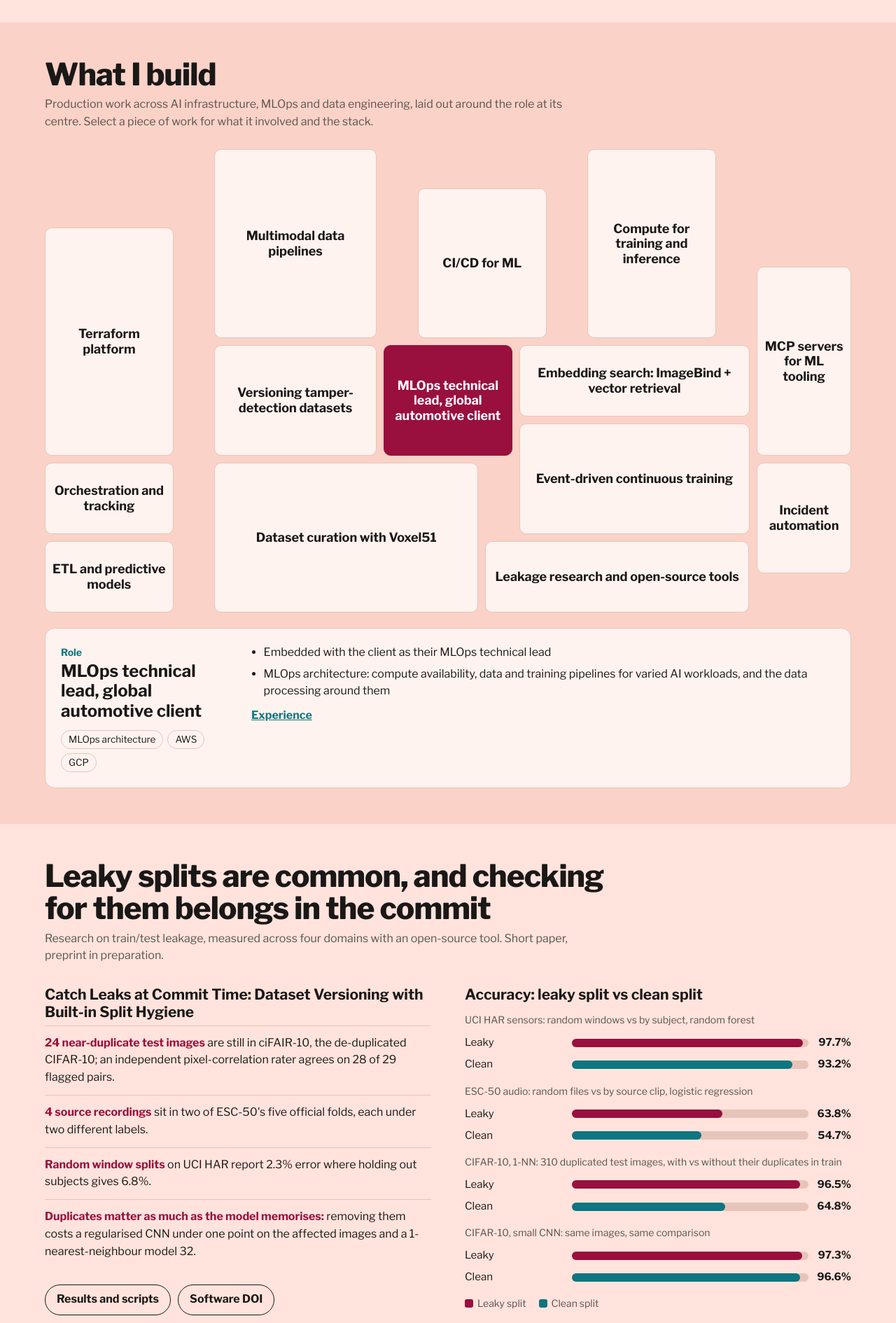
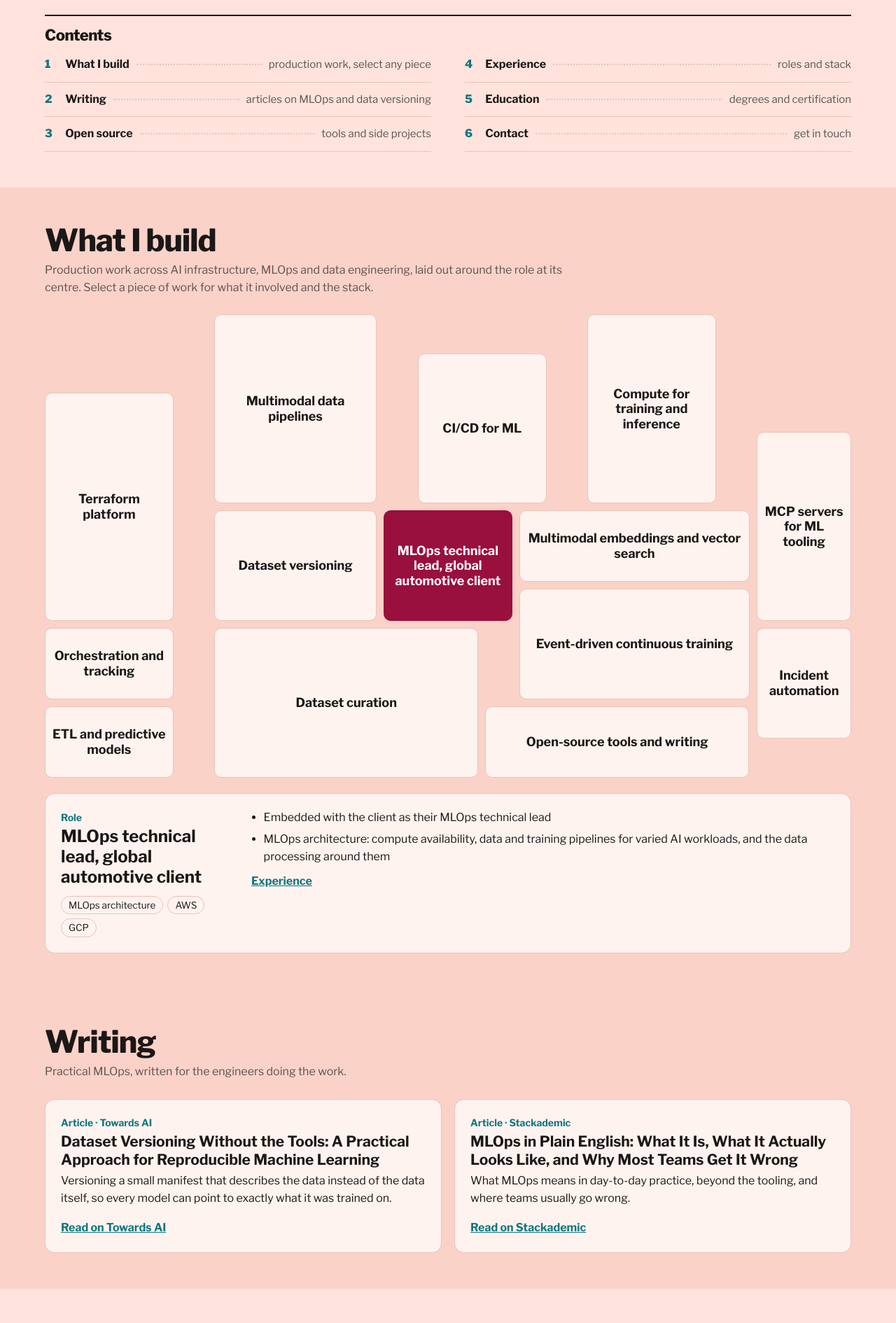
Before and after one commit to rajanalamuri/rajanalamuri.github.io, a plain HTML site: page index.html in a window 1280 px wide. Shown: the part 860-2750 px from the top of the page at 70% size. Drawn offline with nearby package versions, Linux system fonts and the light colour scheme.

Commit message:
Contents block; remove research section and specific internal terms

```diff
--- a/index.html
+++ b/index.html
@@ -62,7 +62,6 @@ pre{overflow-x:auto;margin:0 0 12px;padding:10px 12px;border-radius:8px;backgrou
 .row{display:grid;grid-template-columns:9.5em minmax(0,1fr) 3.4em;gap:10px;align-items:center;margin:8px 0;font-size:15px}
 .track{height:12px;background:var(--line);border-radius:6px;position:relative}
 .track i{position:absolute;inset:0 auto 0 0;border-radius:6px}
-.leaky i{background:var(--claret)}.clean i{background:var(--teal)}
 .row b{text-align:right;white-space:nowrap;font-variant-numeric:tabular-nums}
 .pair{margin-bottom:14px}.pair>span{font-size:14px;color:var(--mute)}
 .legend{display:flex;gap:18px;font-size:14px;color:var(--mute);margin-top:6px}
@@ -105,13 +104,24 @@ footer small{display:block;margin-top:28px;opacity:.75}
 .credit{font-size:14px;color:var(--mute);margin:10px 0 0}
 @media(max-width:860px){.mosaic{grid-template-columns:repeat(2,minmax(0,1fr));grid-auto-rows:auto}.tile{grid-column:auto!important;grid-row:auto!important;min-height:56px}.tile.core{grid-column:1/-1!important;order:-1}.detail{grid-template-columns:minmax(0,1fr)}}
 @media(prefers-reduced-motion:reduce){.tile{animation:none;transition:none}}
+.toc{margin-top:40px;border-top:2px solid var(--ink);padding-top:16px}
+.toc h2{font-size:22px;margin:0 0 6px}
+.toc ol{list-style:none;margin:0;padding:0;display:grid;grid-template-columns:repeat(2,minmax(0,1fr));grid-template-rows:repeat(3,auto);grid-auto-flow:column;gap:0 48px;counter-reset:t}
+.toc li{counter-increment:t}
+.toc a{display:flex;align-items:baseline;gap:10px;padding:12px 0;border-bottom:1px solid var(--line);text-decoration:none;min-height:44px}
+.toc a::before{content:counter(t);font-weight:800;color:var(--teal);min-width:1.2em}
+.toc b{font-weight:700;white-space:nowrap}
+.toc .dots{flex:1;border-bottom:2px dotted var(--line);transform:translateY(-4px)}
+.toc span.d{color:var(--mute);font-size:15px;text-align:right}
+.toc a:hover b,.toc a:focus-visible b{color:var(--teal)}
+@media(max-width:700px){.toc ol{grid-template-columns:minmax(0,1fr);grid-template-rows:none;grid-auto-flow:row}.toc .dots{display:none}.toc a{flex-wrap:wrap}.toc span.d{text-align:left;flex-basis:100%;padding-left:calc(1.2em + 10px)}}
 @media(max-width:900px){.hero,.paper{grid-template-columns:minmax(0,1fr)}}
 @media(max-width:600px){nav .wrap{flex-wrap:nowrap;overflow-x:auto;gap:18px}nav a{flex:none}nav b{flex:none}.job{grid-template-columns:minmax(0,1fr)}.row{grid-template-columns:7.5em minmax(0,1fr) 3.2em}.facts{grid-template-columns:minmax(0,1fr) minmax(0,1fr)}}
 @media(prefers-reduced-motion:reduce){html{scroll-behavior:auto}.pulse{display:none}}
 </style>
 </head>
 <body>
-<nav><div class="wrap"><b>Raj Alamuri</b><a href="#mlops">Work</a><a href="#research">Research</a><a href="#writing">Writing</a><a href="#projects">Open source</a><a href="#work">Experience</a><a href="#education">Education</a><a href="#contact">Contact</a></div></nav>
+<nav><div class="wrap"><b>Raj Alamuri</b><a href="#mlops">Work</a><a href="#writing">Writing</a><a href="#projects">Open source</a><a href="#work">Experience</a><a href="#education">Education</a><a href="#contact">Contact</a></div></nav>
 
 <header class="band">
  <div class="wrap">
@@ -135,6 +145,14 @@ footer small{display:block;margin-top:28px;opacity:.75}
   </div>
   <div class="fig" id="dag" role="img" aria-label="Lineage graph of Raj's work: raw data is annotated, versioned and checked, trained and shipped, then published; teaching and field sensing branch off."><svg id="dagsvg"></svg></div>
   <p class="cap">How my work fits together, drawn as a data-lineage graph. Select a stage to jump to it.</p>
+  <div class="toc" role="navigation" aria-label="Contents"><h2>Contents</h2><ol>
+   <li><a href="#mlops"><b>What I build</b><span class="dots"></span><span class="d">production work, select any piece</span></a></li>
+   <li><a href="#writing"><b>Writing</b><span class="dots"></span><span class="d">articles on MLOps and data versioning</span></a></li>
+   <li><a href="#projects"><b>Open source</b><span class="dots"></span><span class="d">tools and side projects</span></a></li>
+   <li><a href="#work"><b>Experience</b><span class="dots"></span><span class="d">roles and stack</span></a></li>
+   <li><a href="#education"><b>Education</b><span class="dots"></span><span class="d">degrees and certification</span></a></li>
+   <li><a href="#contact"><b>Contact</b><span class="dots"></span><span class="d">get in touch</span></a></li>
+  </ol></div>
  </div>
 </header>
 
@@ -148,25 +166,6 @@ footer small{display:block;margin-top:28px;opacity:.75}
  </div>
 </section>
 
-<section class="band" id="research">
- <div class="wrap">
-  <h2>Leaky splits are common, and checking for them belongs in the commit</h2>
-  <p class="sub">Research on train/test leakage, measured across four domains with an open-source tool. Short paper, preprint in preparation.</p>
-  <div class="paper">
-   <div>
-    <h3>Catch Leaks at Commit Time: Dataset Versioning with Built-in Split Hygiene</h3>
-    <ul class="find">
-     <li><strong>24 near-duplicate test images</strong> are still in ciFAIR-10, the de-duplicated CIFAR-10; an independent pixel-correlation rater agrees on 28 of 29 flagged pairs.</li>
-     <li><strong>4 source recordings</strong> sit in two of ESC-50's five official folds, each under two different labels.</li>
-     <li><strong>Random window splits</strong> on UCI HAR report 2.3% error where holding out subjects gives 6.8%.</li>
-     <li><strong>Duplicates matter as much as the model memorises:</strong> removing them costs a regularised CNN under one point on the affected images and a 1-nearest-neighbour model 32.</li>
-    </ul>
-    <div class="links"><a class="btn" href="https://github.com/rajanalamuri/dataset-fingerprint/blob/main/benchmarks/RESULTS.md">Results and scripts</a><a class="btn" href="https://doi.org/10.5281/zenodo.24447086">Software DOI</a></div>
-   </div>
-   <div class="bars" id="bars"><h3>Accuracy: leaky split vs clean split</h3></div>
-  </div>
- </div>
-</section>
 
 <section class="band alt" id="writing">
  <div class="wrap">
@@ -195,7 +194,7 @@ footer small{display:block;margin-top:28px;opacity:.75}
     <p>A lightweight, offline annotation tool for computer-vision datasets: N-sided polygons with draggable vertices, a pixel magnifier, keyboard shortcuts and JSON export. Runs standalone in the browser or with Docker.</p>
     <div class="acts"><a href="https://github.com/rajanalamuri/polygon-annotator">GitHub</a></div></article>
    <article class="card" id="p-fingerprint"><span class="kind">Python library · Apache 2.0</span><h3>dataset-fingerprint</h3>
-    <p>A lockfile for training data. Versions any dataset (images, audio, video frames, radar, IMU, text, tables) on local disk, S3, Azure, GCS or Databricks, and checks every commit for leaky splits: copies, augmentations, look-alikes, the same recording on both sides, time overlap. Reports a leak rate you can gate CI on.</p>
+    <p>A lockfile for training data. Versions any dataset (images, audio, video frames, sensors, text, tables) on local disk, S3, Azure, GCS or Databricks, with integrity and split checks on every commit.</p>
     <pre>pip install dataset-fingerprint</pre>
     <div class="acts"><a href="https://github.com/rajanalamuri/dataset-fingerprint">GitHub</a><a href="https://pypi.org/project/dataset-fingerprint/">PyPI</a><a href="https://doi.org/10.5281/zenodo.24447086">DOI</a></div></article>
    <article class="card" id="p-manifest"><span class="kind">Reference implementation</span><h3>Dataset manifest versioning</h3>
@@ -215,9 +214,9 @@ footer small{display:block;margin-top:28px;opacity:.75}
   <div class="job"><div><h3>Senior MLOps Engineer</h3><div class="who">London · current</div></div>
    <ul>
     <li>MLOps technical lead embedded with a global automotive client: compute availability and data and training pipelines for varied AI workloads.</li>
-    <li>Multimodal image, video and audio ML infrastructure; shared embedding spaces (ImageBind) and vector retrieval on Atlas Vector Search.</li>
-    <li>Event-driven continuous-training pipelines on AWS EventBridge; dataset curation with Voxel51; MCP servers for ML tooling.</li>
-    <li>Data engineering: ingestion and processing pipelines for image, video, audio and sensor data, and data versioning for tamper-detection datasets.</li>
+    <li>Multimodal image, video and audio ML infrastructure; shared embedding spaces and vector retrieval.</li>
+    <li>Event-driven continuous-training pipelines; dataset curation; MCP servers for ML tooling.</li>
+    <li>Data engineering: ingestion and processing pipelines for image, video, audio and sensor data, and dataset versioning so every model traces back to its data.</li>
     <li>AI infrastructure: compute availability for training and inference across varied AI workloads; owns Terraform modules for AWS and GCP, Kubernetes clusters, and GitLab CI/CD for pipelines and platform code.</li>
    </ul></div>
   <div class="job"><div><h3>Cognizant</h3><div class="who">Data and ML engineering · earlier</div></div>
@@ -225,7 +224,7 @@ footer small{display:block;margin-top:28px;opacity:.75}
     <li>Built ETL and predictive-modelling pipelines.</li>
     <li>Automated incident response; resolved 45+ critical incidents and 450+ service requests.</li>
    </ul></div>
-  <div class="tags"><span>AI infrastructure</span><span>MLOps</span><span>Data engineering</span><span>Infrastructure as code</span><span>AWS</span><span>Kubernetes</span><span>Terraform</span><span>Python</span><span>MLflow</span><span>Apache Airflow</span><span>GitLab CI/CD</span><span>Docker</span><span>GCP / Vertex AI</span><span>Voxel51</span><span>Vector search</span></div>
+  <div class="tags"><span>AI infrastructure</span><span>MLOps</span><span>Data engineering</span><span>Infrastructure as code</span><span>AWS</span><span>Kubernetes</span><span>Terraform</span><span>Python</span><span>MLflow</span><span>Apache Airflow</span><span>GitLab CI/CD</span><span>Docker</span><span>GCP / Vertex AI</span><span>Vector search</span></div>
  </div>
 </section>
 
@@ -243,8 +242,8 @@ footer small{display:block;margin-top:28px;opacity:.75}
 
 <footer class="band" id="contact">
  <div class="wrap">
-  <h2>Working on training data you need to trust?</h2>
-  <p class="lead">I'm happy to talk about MLOps, dataset leakage, or trying dataset-fingerprint on your data.</p>
+  <h2>Building AI infrastructure or an ML platform?</h2>
+  <p class="lead">I'm happy to talk about AI infrastructure, MLOps and data engineering.</p>
   <div class="links"><a class="btn" href="mailto:rajanalamuri@gmail.com">rajanalamuri@gmail.com</a><a class="btn" href="https://github.com/rajanalamuri">github.com/rajanalamuri</a></div>
   <small>© 2026 Raj Alamuri</small>
  </div>
@@ -252,26 +251,21 @@ footer small{display:block;margin-top:28px;opacity:.75}
 
 <script>
 {
-const bars=[
- {t:"UCI HAR sensors",s:"random windows vs by subject, random forest",a:97.7,b:93.2},
- {t:"ESC-50 audio",s:"random files vs by source clip, logistic regression",a:63.8,b:54.7},
- {t:"CIFAR-10, 1-NN",s:"310 duplicated test images, with vs without their duplicates in train",a:96.5,b:64.8},
- {t:"CIFAR-10, small CNN",s:"same images, same comparison",a:97.3,b:96.6}];
 
 const areas=[
  {k:"tf",t:"Terraform platform",c:"1/5",r:"3/9",tag:"Infrastructure",w:["Write and own Terraform modules for the AWS and GCP infrastructure behind ML workloads","Environments, networking and compute declared as code and promoted through CI"],st:["Terraform","AWS","GCP"],l:[]},
  {k:"data",t:"Multimodal data pipelines",c:"6/11",r:"1/6",tag:"Data engineering",w:["Ingestion and processing pipelines for image, video and audio data used in training","Data processing that supports varied AI workloads"],st:["Python","AWS","Docker"],l:[]},
  {k:"cicd",t:"CI/CD for ML",c:"12/16",r:"2/6",tag:"MLOps",w:["GitLab CI/CD for pipelines, training code and platform code","Containerised jobs built once and promoted between environments"],st:["GitLab CI/CD","Docker"],l:[]},
  {k:"compute",t:"Compute for training and inference",c:"17/21",r:"1/6",tag:"AI infrastructure",w:["Compute availability for training and inference across varied AI workloads","Kubernetes clusters running ML jobs on AWS and GCP / Vertex AI"],st:["Kubernetes","AWS","Vertex AI"],l:[]},
- {k:"tamper",t:"Versioning tamper-detection datasets",c:"6/11",r:"6/9",tag:"Data engineering",w:["Dataset versioning for tamper-detection data, so every model traces back to the exact data it was trained on","Manifest-based approach, written up for Towards AI"],st:["Manifests","S3","Python"],l:[["Article","#writing"],["Manifest versioning","#p-manifest"]]},
+ {k:"version",t:"Dataset versioning",c:"6/11",r:"6/9",tag:"Data engineering",w:["Dataset versioning so every model traces back to the exact data it was trained on","Manifest-based approach, written up for Towards AI"],st:["Manifests","S3","Python"],l:[["Article","#writing"],["Manifest versioning","#p-manifest"]]},
  {k:"lead",t:"MLOps technical lead, global automotive client",c:"11/15",r:"6/9",tag:"Role",core:1,w:["Embedded with the client as their MLOps technical lead","MLOps architecture: compute availability, data and training pipelines for varied AI workloads, and the data processing around them"],st:["MLOps architecture","AWS","GCP"],l:[["Experience","#work"]]},
- {k:"embed",t:"Embedding search: ImageBind + vector retrieval",c:"15/22",r:"6/8",tag:"ML systems",w:["Shared embedding space across image, video and audio with ImageBind","Vector retrieval on MongoDB Atlas Vector Search"],st:["ImageBind","Atlas Vector Search","Python"],l:[]},
+ {k:"embed",t:"Multimodal embeddings and vector search",c:"15/22",r:"6/8",tag:"ML systems",w:["Shared embedding space across image, video and audio","Vector retrieval over those embeddings"],st:["Embeddings","Vector search","Python"],l:[]},
  {k:"mcp",t:"MCP servers for ML tooling",c:"22/25",r:"4/9",tag:"Developer platform",w:["MCP servers that expose ML tooling and data to engineers and AI assistants"],st:["MCP","Python"],l:[]},
- {k:"ct",t:"Event-driven continuous training",c:"15/22",r:"8/11",tag:"MLOps",w:["Retraining triggered by events (new data, schedules) through AWS EventBridge","Pipelines run end to end without manual hand-offs"],st:["EventBridge","AWS","Airflow"],l:[]},
- {k:"curate",t:"Dataset curation with Voxel51",c:"6/14",r:"9/13",tag:"Data quality",w:["Curating and inspecting image and video datasets with Voxel51 (FiftyOne) before training"],st:["Voxel51","Python"],l:[]},
+ {k:"ct",t:"Event-driven continuous training",c:"15/22",r:"8/11",tag:"MLOps",w:["Retraining triggered by events such as new data or schedules","Pipelines run end to end without manual hand-offs"],st:["AWS","Event-driven","Airflow"],l:[]},
+ {k:"curate",t:"Dataset curation",c:"6/14",r:"9/13",tag:"Data quality",w:["Curating and inspecting image and video datasets before training"],st:["Python","Data quality"],l:[]},
  {k:"orch",t:"Orchestration and tracking",c:"1/5",r:"9/11",tag:"MLOps",w:["Workflow orchestration with Apache Airflow","Experiment and model tracking with MLflow"],st:["Airflow","MLflow"],l:[]},
  {k:"etl",t:"ETL and predictive models",c:"1/5",r:"11/13",tag:"Cognizant",w:["Built ETL and predictive-modelling pipelines"],st:["Python","SQL","ETL"],l:[]},
- {k:"research",t:"Leakage research and open-source tools",c:"14/22",r:"11/13",tag:"Independent",w:["Measured train/test leakage across image, audio, sensor and text benchmarks","Open-source dataset-fingerprint and Polygon Annotator"],st:["Python","PyPI"],l:[["Research","#research"],["Open source","#projects"]]},
+ {k:"oss",t:"Open-source tools and writing",c:"14/22",r:"11/13",tag:"Independent",w:["dataset-fingerprint, Polygon Annotator and VisuaLearn","Articles on dataset versioning and MLOps"],st:["Python","React","PyPI"],l:[["Open source","#projects"],["Writing","#writing"]]},
  {k:"incident",t:"Incident automation",c:"22/25",r:"9/12",tag:"Cognizant",w:["Automated incident response","Resolved 45+ critical incidents and 450+ service requests"],st:["Automation","Monitoring"],l:[]}];
 const M=document.getElementById("mosaic"),D=document.getElementById("detail");
 M.innerHTML=areas.map((a,i)=>`<button class="tile${a.core?" core":""}" id="t-${a.k}" data-k="${a.k}" aria-pressed="false" style="grid-column:${a.c};grid-row:${a.r};animation-delay:${i*45}ms">${a.t}</button>`).join("");
@@ -281,10 +275,6 @@ M.addEventListener("click",e=>{const b=e.target.closest(".tile");if(b)show(b.dat
 M.addEventListener("mouseover",e=>{const b=e.target.closest(".tile");if(b&&matchMedia("(hover:hover)").matches)show(b.dataset.k)});
 M.addEventListener("focusin",e=>{const b=e.target.closest(".tile");if(b)show(b.dataset.k)});
 show("lead");
-const B=document.getElementById("bars");
-B.insertAdjacentHTML("beforeend",bars.map(r=>`<div class="pair"><span>${r.t}: ${r.s}</span>
- <div class="row leaky"><span>Leaky</span><div class="track"><i style="width:${r.a}%"></i></div><b>${r.a}%</b></div>
- <div class="row clean"><span>Clean</span><div class="track"><i style="width:${r.b}%"></i></div><b>${r.b}%</b></div></div>`).join("")+`<div class="legend"><span>Leaky split</span><span>Clean split</span></div>`);
 
 const nodes=[
  {id:"raw",l:"Raw data",d:"cameras, mics, sensors",x:.06,y:.5,href:"#work"},
@@ -292,7 +282,7 @@ const nodes=[
  {id:"ver",l:"Version + check",d:"dataset-fingerprint",x:.47,y:.5,href:"#p-fingerprint"},
  {id:"man",l:"Manifest",d:"the first prototype",x:.47,y:.84,href:"#p-manifest"},
  {id:"trn",l:"Train + ship",d:"production MLOps",x:.69,y:.24,href:"#work"},
- {id:"pub",l:"Publish",d:"leakage research",x:.92,y:.5,href:"#research"},
+ {id:"pub",l:"Share",d:"writing, open source",x:.92,y:.5,href:"#writing"},
  {id:"teach",l:"Teach",d:"VisuaLearn",x:.69,y:.84,href:"#p-visualearn"},
  {id:"field",l:"Sense",d:"Terrin, in the field",x:.26,y:.84,href:"#p-terrin"}];
 const edges=[["raw","ann"],["ann","ver"],["raw","ver"],["man","ver"],["ver","trn"],["trn","pub"],["ver","pub"],["field","raw"],["ver","teach"]];
```
